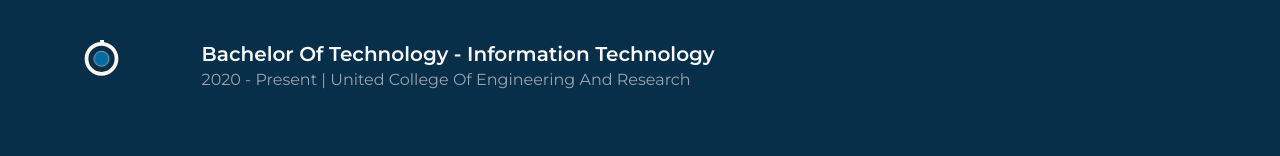
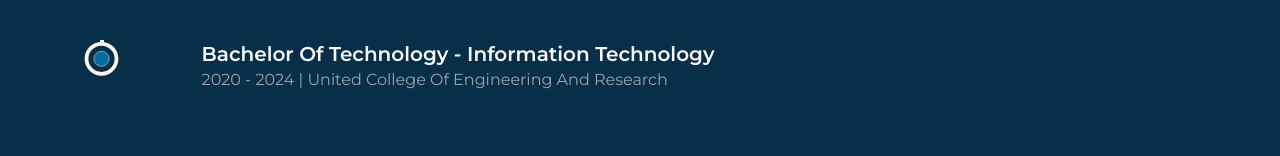
Before and after one commit to ayusham001/Portfolio, a React (Vite) app: page /About in a window 1280 px wide. Shown: the part 4604-4760 px from the top of the page. Built offline with nearby package versions, Linux system fonts and the light colour scheme.

Commit message:
edu date fix

```diff
--- a/src/components/Education.jsx
+++ b/src/components/Education.jsx
@@ -44,7 +44,7 @@
             <Details
               isLightMode={isLightMode}
               course="Bachelor of Technology - Information Technology"
-              duration=" 2020 - Present"
+              duration=" 2020 - 2024"
               place="United College of Engineering and Research"
             />
             <Details
```
